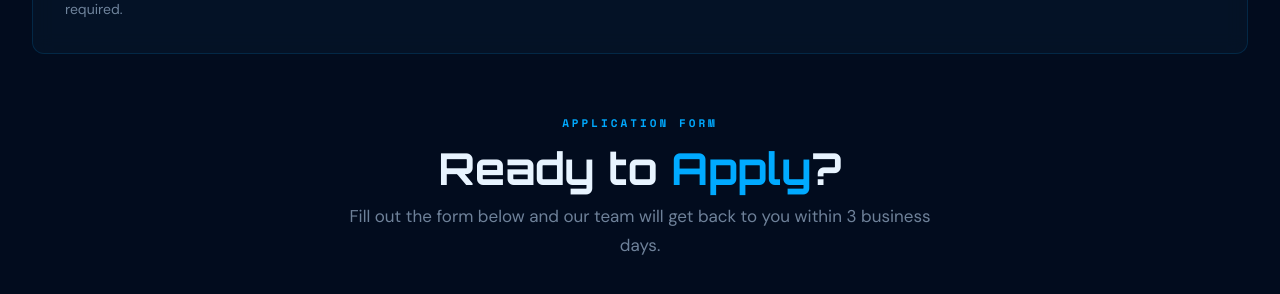
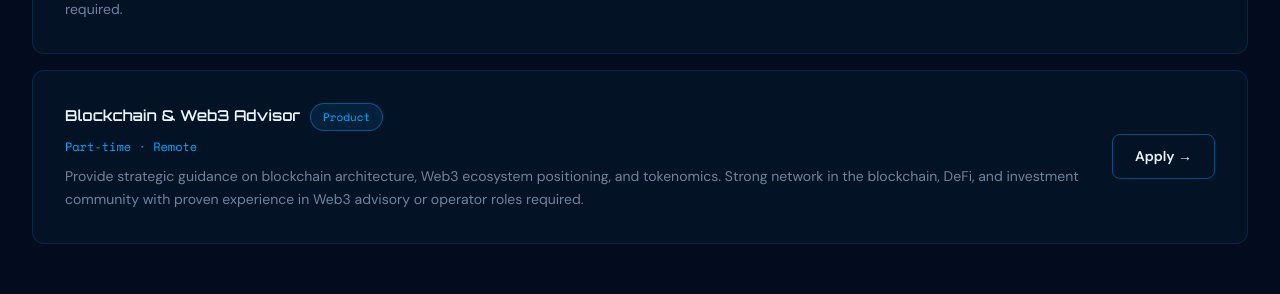
Before and after one commit to luisamhypes6-alt/cco-website, a React (Create React App) app: page /careers in a window 1280 px wide. Shown: the part 2346-2640 px from the top of the page. Built offline with nearby package versions, Linux system fonts and the light colour scheme.

Commit message:
add advisor role in careers

```diff
--- a/src/pages/Careers.js
+++ b/src/pages/Careers.js
@@ -5,6 +5,7 @@ const openRoles = [
   { title: 'Lead Blockchain Engineer', dept: 'Engineering', type: 'Full-time · Remote', desc: 'Lead development of our smart contract suite. Deep expertise in EVM, DeFi protocols, and security auditing required.' },
   { title: 'Full-Stack Web3 Engineer', dept: 'Engineering', type: 'Full-time · Remote', desc: 'Build and maintain CryptoCart\'s React frontend and Web3 integration layer. Experience with ethers.js / wagmi required.' },
   { title: 'Senior Backend Engineer', dept: 'Engineering', type: 'Full-time · Remote', desc: 'Lead the design and implementation of robust backend systems. Strong experience in API development, database management, and scalable architecture required.' },
+  { title: 'Blockchain & Web3 Advisor', dept: 'Product', type: 'Part-time · Remote', desc: 'Provide strategic guidance on blockchain architecture, Web3 ecosystem positioning, and tokenomics. Strong network in the blockchain, DeFi, and investment community with proven experience in Web3 advisory or operator roles required.' },
 ];
 
 const perks = [
```
